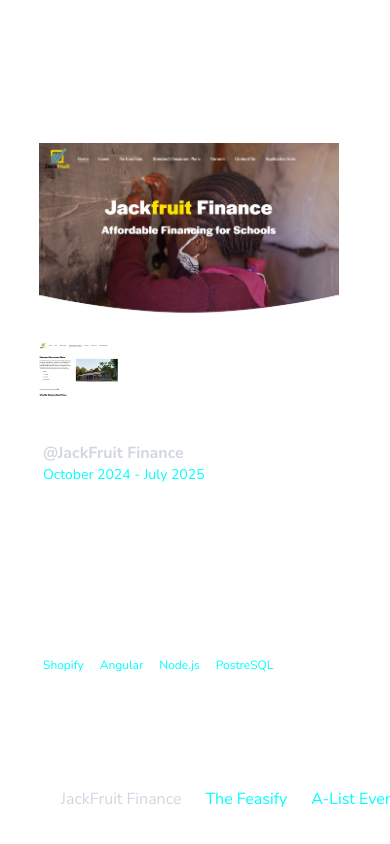
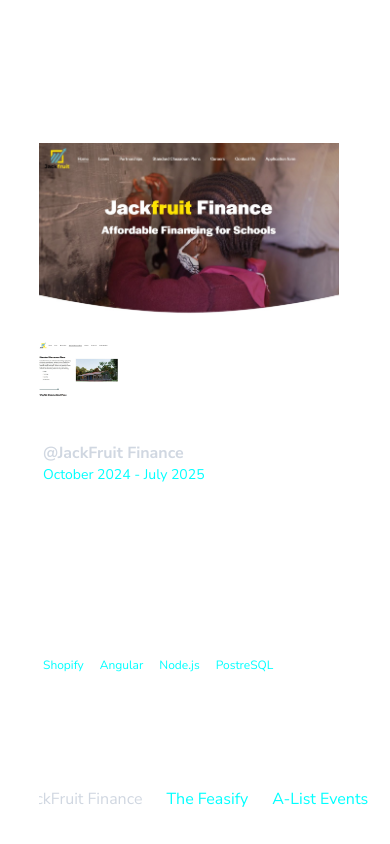
Before and after one commit to BuckanianCodes/Portfolio, an Angular app: page /experience in a window 390 px wide. Shown: the top 844 px of the page. Built offline with nearby package versions, Linux system fonts and the light colour scheme.

Commit message:
Experience styling

```diff
--- a/src/app/pages/experience/experience.component.html
+++ b/src/app/pages/experience/experience.component.html
@@ -7,8 +7,8 @@
   </div>
 
 <div
-  class="absolute w-full bottom-0 left-0  ml-[50%] transform -translate-x-1/2  mb-[5%] md:mb-[20px] lg:mb-[20px]  autoshow">
-    <ul class="flex items-center gap-6 justify-center ">
+  class="absolute w-full bottom-0 left-0  ml-[50%] transform -translate-x-[60%]  mb-[5%] md:mb-[20px] lg:mb-[20px]  autoshow">
+    <ul class="flex items-center flex-wrap  gap-6 justify-center ">
       <li *ngFor="let exp of experiences; let i = index">
         <button
           (click)="handleClick(i)"
```
